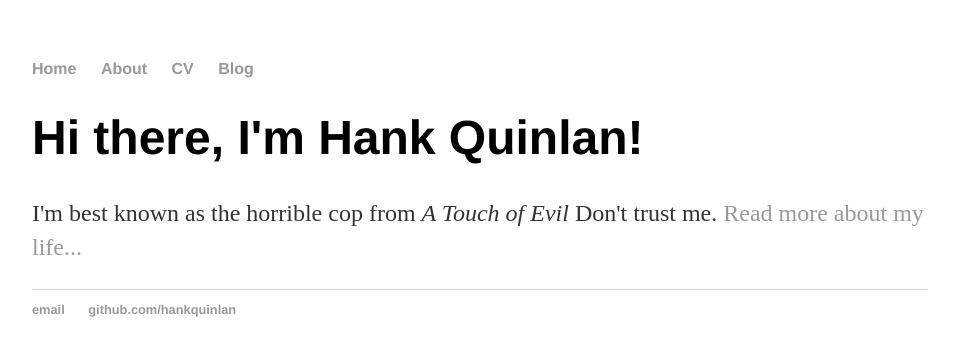
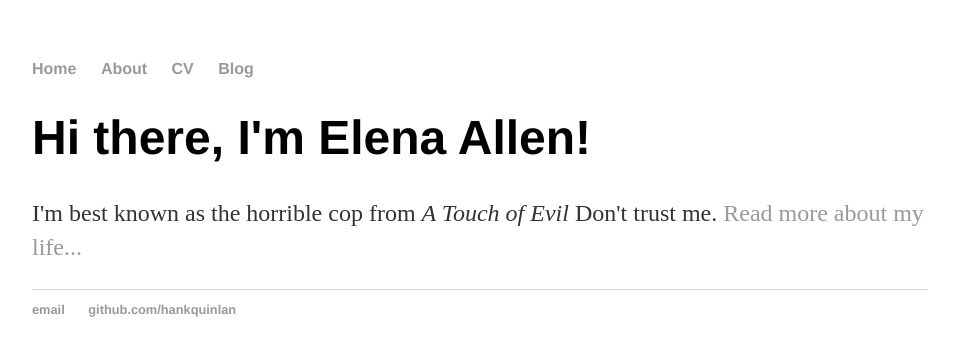
Before and after one commit to allen-m/allen-m.github.io, a Jekyll site: the page built from index.html, in a window 1280 px wide. Shown: the top 356 px of the page, without its empty margins (160-1115 px from the left). Built offline with Jekyll 4.4.1, drawn with Linux system fonts in a browser that asks for light colours.

Commit message:
test changing from terminal

```diff
--- a/index.html
+++ b/index.html
@@ -1,8 +1,8 @@
 ---
 layout: default
-title: Hank Quinlan, Horrible Cop
+title: Elena Allen
 ---
 <div class="blurb">
-	<h1>Hi there, I'm Hank Quinlan!</h1>
+	<h1>Hi there, I'm Elena Allen!</h1>
 	<p>I'm best known as the horrible cop from <em>A Touch of Evil</em> Don't trust me. <a href="/about">Read more about my life...</a></p>
 </div><!-- /.blurb -->
```
